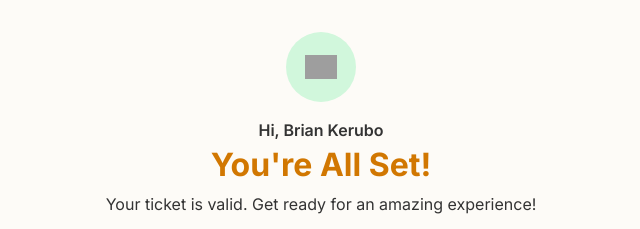
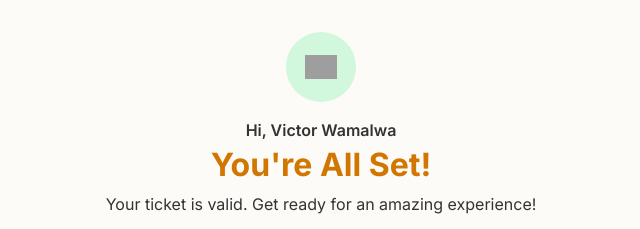
Before and after one commit to mwendwapaxful9/vincentrotich, a website: page public/index.html in a window 1280 px wide. Shown: the top 229 px of the page, 319-959 px from the left. Drawn offline with nearby package versions, Linux system fonts and the light colour scheme; grey boxes are pictures that could not be loaded.

Commit message:
initial commit

```diff
--- a/public/index.html
+++ b/public/index.html
@@ -110,7 +110,7 @@
     </div>
 
     <div class="heading">
-        <p class="mb-1 fw-semibold">Hi, Brian Kerubo</p>
+        <p class="mb-1 fw-semibold">Hi, Victor Wamalwa</p>
         <h2>You're All Set!</h2>
         <p>Your ticket is valid. Get ready for an amazing experience!</p>
     </div>
```
